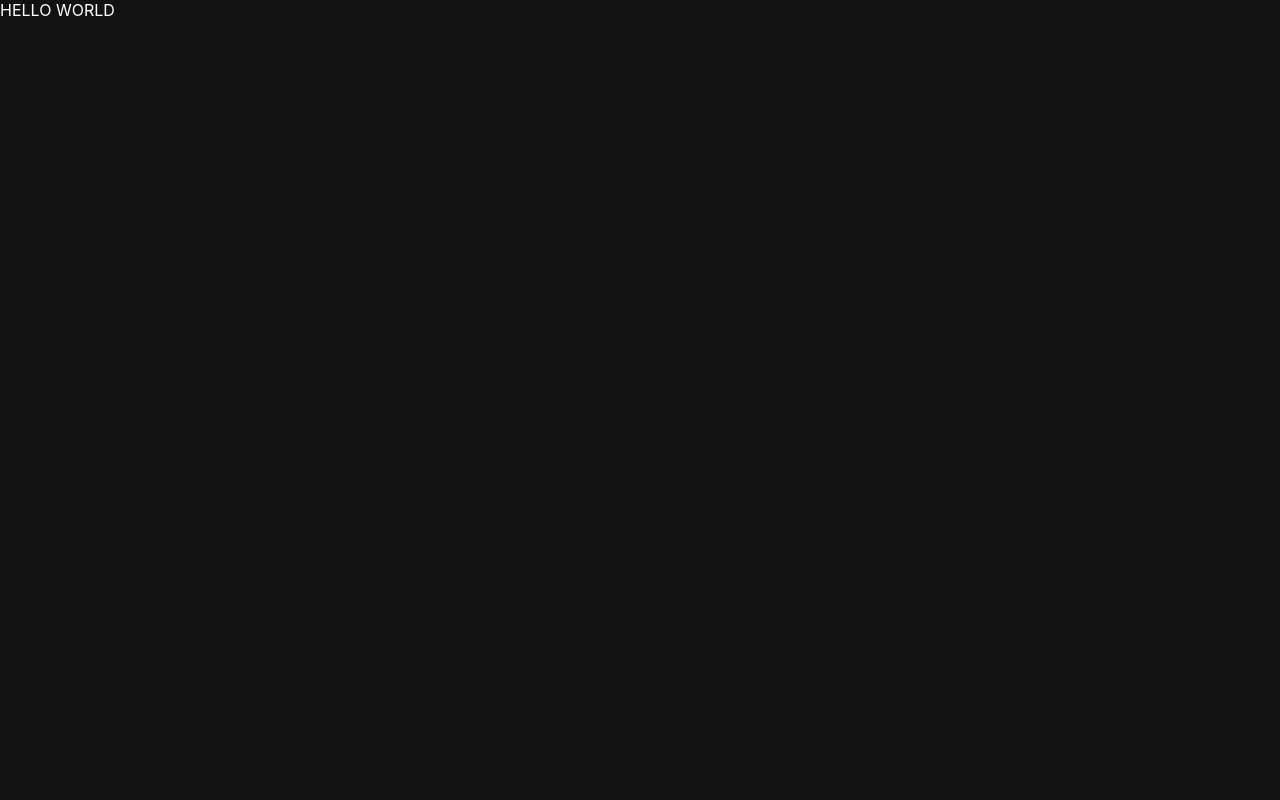
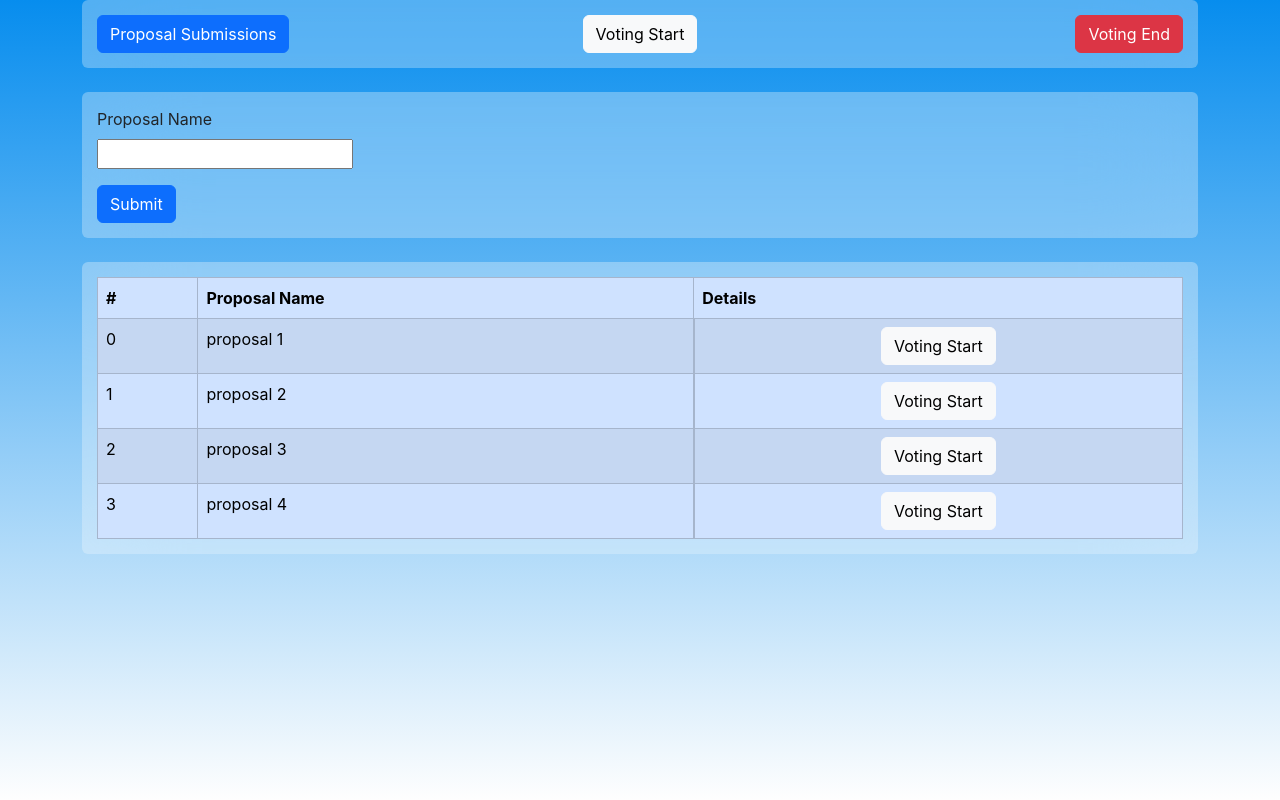
Before and after one commit to prithvi-rumsan/eth-india, a React (Create React App) app in the folder front-end/: page / in a window 1280 px wide. Built offline with nearby package versions, Linux system fonts and the light colour scheme.

Commit message:
UI changes

```diff
--- a/front-end/package.json
+++ b/front-end/package.json
@@ -7,9 +7,10 @@
     "@web3-react/core": "^6.1.9",
     "@web3-react/injected-connector": "^6.0.7",
     "axios": "^1.2.0",
-    "bootstrap": "^5.1.3",
+    "bootstrap": "^5.3.2",
     "ethers": "^5.7.2",
     "react": "^17.0.2",
+    "react-bootstrap": "^2.9.1",
     "react-content-loader": "^6.2.0",
     "react-dom": "^17.0.2",
     "react-router-dom": "^6.2.1",
--- a/front-end/src/App.js
+++ b/front-end/src/App.js
@@ -1,8 +1,16 @@
+import { BrowserRouter, Routes, Route } from "react-router-dom";
+import HOME from "./modules/home";
+import ConnectWallet from "./modules/connect-wallet";
+
 function App() {
   return (
-    <div className="App">
-      <header className="App-header">HELLO WORLD</header>
-    </div>
+    <BrowserRouter>
+      <Routes>
+        <Route path="/connect-wallet" element={<ConnectWallet />}></Route>
+
+        <Route path="/" element={<HOME />}></Route>
+      </Routes>
+    </BrowserRouter>
   );
 }
 
--- /dev/null
+++ b/front-end/src/components/card/card.css
@@ -0,0 +1,6 @@
+.card {
+  padding: 15px 15px !important;
+  border: 0px;
+  background-color: rgba(255, 255, 255, 0.3);
+  backdrop-filter: blur(50px);
+}
--- /dev/null
+++ b/front-end/src/components/card/index.js
@@ -0,0 +1,16 @@
+import Container from "react-bootstrap/Container";
+import "./card.css";
+
+function Card({ children, color, css = {} }) {
+  const style = {
+    backgroundColor: color,
+    ...css,
+  };
+  return (
+    <Container className="card" style={style}>
+      {children}
+    </Container>
+  );
+}
+
+export default Card;
--- /dev/null
+++ b/front-end/src/components/proposals-input/index.js
@@ -0,0 +1,3 @@
+const ProposalsInput = () => {};
+
+export default ProposalsInput;
--- a/front-end/src/index.css
+++ b/front-end/src/index.css
@@ -5,8 +5,25 @@ body {
     sans-serif;
   -webkit-font-smoothing: antialiased;
   -moz-osx-font-smoothing: grayscale;
-  background-color: #121212;
-  color: #ffffff;
+
+  background: linear-gradient(180deg, #078dee 0%, #fefefe 100%);
+  /* background-image: linear-gradient(
+    0deg,
+    hsl(0deg 0% 100%) 0%,
+    hsl(222deg 79% 96%) 11%,
+    hsl(221deg 82% 92%) 22%,
+    hsl(220deg 83% 88%) 33%,
+    hsl(219deg 83% 83%) 44%,
+    hsl(218deg 84% 79%) 56%,
+    hsl(216deg 84% 74%) 67%,
+    hsl(215deg 84% 68%) 78%,
+    hsl(212deg 85% 62%) 89%,
+    hsl(205deg 94% 48%) 100%
+  ); */
+  background-size: cover;
+  background-repeat: no-repeat;
+  color: #000000;
+  height: 100vh;
 }
 
 code {
--- a/front-end/src/index.js
+++ b/front-end/src/index.js
@@ -1,5 +1,7 @@
 import React from "react";
 import ReactDOM from "react-dom";
+import "bootstrap/dist/css/bootstrap.min.css";
+
 import "./index.css";
 import App from "./App";
 
--- /dev/null
+++ b/front-end/src/modules/connect-wallet/index.js
@@ -0,0 +1,20 @@
+import Container from "react-bootstrap/Container";
+import Row from "react-bootstrap/Row";
+import Col from "react-bootstrap/Col";
+import Button from "react-bootstrap/Button";
+
+function ConnectWallet() {
+  return (
+    <Container>
+      <Row>
+        <Col></Col>
+        <Col>
+          <Button>Connect Wallet</Button>
+        </Col>
+        <Col></Col>
+      </Row>
+    </Container>
+  );
+}
+
+export default ConnectWallet;
--- /dev/null
+++ b/front-end/src/modules/home/home.css
@@ -0,0 +1,30 @@
+.custom-container {
+  margin-top: 10px;
+  margin-bottom: 10px;
+}
+
+.center {
+  display: flex;
+  justify-content: center;
+  align-items: center;
+}
+
+.start {
+  display: flex;
+  justify-content: start;
+  align-items: center;
+}
+
+.end {
+  display: flex;
+  justify-content: end;
+  align-items: center;
+}
+
+.formInput {
+  padding-top: 20px;
+}
+
+.customTable {
+  margin-bottom: 0px !important;
+}
--- /dev/null
+++ b/front-end/src/modules/home/index.js
@@ -0,0 +1,128 @@
+import Container from "react-bootstrap/Container";
+import Row from "react-bootstrap/Row";
+import Col from "react-bootstrap/Col";
+import Button from "react-bootstrap/Button";
+import Form from "react-bootstrap/Form";
+import "./home.css";
+import { useEffect, useState } from "react";
+import Card from "../../components/card";
+import Table from "react-bootstrap/Table";
+
+const mockProposals = [
+  { name: "proposal 1", status: 10 },
+  { name: "proposal 2", status: 20 },
+  { name: "proposal 3", status: 30 },
+  { name: "proposal 4", status: 40 },
+];
+
+function HOME() {
+  const [proposalName, setProposalName] = useState("");
+  const [proposalList, setProposalList] = useState(mockProposals);
+  const handleProposalSubmission = (e) => {
+    console.log("PROPOSAL SUBMIT");
+  };
+  const handleVotingStart = () => {
+    console.log("VOTING START");
+  };
+  const handleVotingEnd = () => {
+    console.log("VOTING END");
+  };
+  const handleProposalFormSubmit = (e) => {
+    e.preventDefault();
+    console.log("FORM SUBMIT HANDLE");
+    console.log(proposalName);
+    const payload = {
+      name: proposalName,
+    };
+    setProposalList((prev) => [...prev, payload]);
+  };
+  const handleViewStatus = (proposalName) => {
+    console.log("VIEW DETAILS OF PROPOSAL", proposalName);
+  };
+
+  useEffect(() => {
+    console.log("proposal name", proposalName);
+  }, [proposalName]);
+
+  return (
+    <Container>
+      <Card>
+        <Row>
+          <Col md={4} xs={4} className="start">
+            <Button variant="primary" onClick={handleProposalSubmission}>
+              Proposal Submissions
+            </Button>
+            <br />
+          </Col>
+          <Col md={4} xs={4} className="center">
+            <Button variant="light" onClick={handleVotingStart}>
+              Voting Start
+            </Button>
+            <br />
+          </Col>
+          <Col md={4} xs={4} className="end">
+            <Button variant="danger" onClick={handleVotingEnd}>
+              Voting End
+            </Button>
+            <br />
+          </Col>
+        </Row>
+      </Card>
+      <br />
+      <Card>
+        <Row>
+          <Form onSubmit={handleProposalFormSubmit}>
+            <Form.Group className="mb-3" controlId="formBasicEmail">
+              <Form.Label>Proposal Name</Form.Label>
+              <br />
+              <input
+                required
+                value={proposalName}
+                onChange={(e) => setProposalName(e.target.value)}
+              />
+            </Form.Group>
+
+            <Button variant="primary" type="submit">
+              Submit
+            </Button>
+          </Form>
+        </Row>
+      </Card>
+      <br />
+      <Card>
+        <Table
+          striped
+          bordered
+          hover
+          variant="primary"
+          style={{ marginBottom: 0 }}
+        >
+          <thead>
+            <tr>
+              <th>#</th>
+              <th>Proposal Name</th>
+              <th>Details</th>
+            </tr>
+          </thead>
+          <tbody>
+            {proposalList.map((el, i) => {
+              return (
+                <tr key={el.name + i}>
+                  <td>{i}</td>
+                  <td>{el.name}</td>
+                  <td className="center">
+                    <Button variant="light" onClick={handleViewStatus(el.name)}>
+                      Voting Start
+                    </Button>
+                  </td>
+                </tr>
+              );
+            })}
+          </tbody>
+        </Table>
+      </Card>
+    </Container>
+  );
+}
+
+export default HOME;
--- a/front-end/src/utils/notification.js
+++ b/front-end/src/utils/notification.js
@@ -1,4 +1,4 @@
-import React, { createContext, useContext, useState } from "react";
+import React, { createContext, useContext } from "react";
 
 import * as PushAPI from "@pushprotocol/restapi";
 import * as ethers from "ethers";
```
Also changed, not shown: front-end/public/manifest.json, 1 other file (tests, documents, lock files or other folders).
